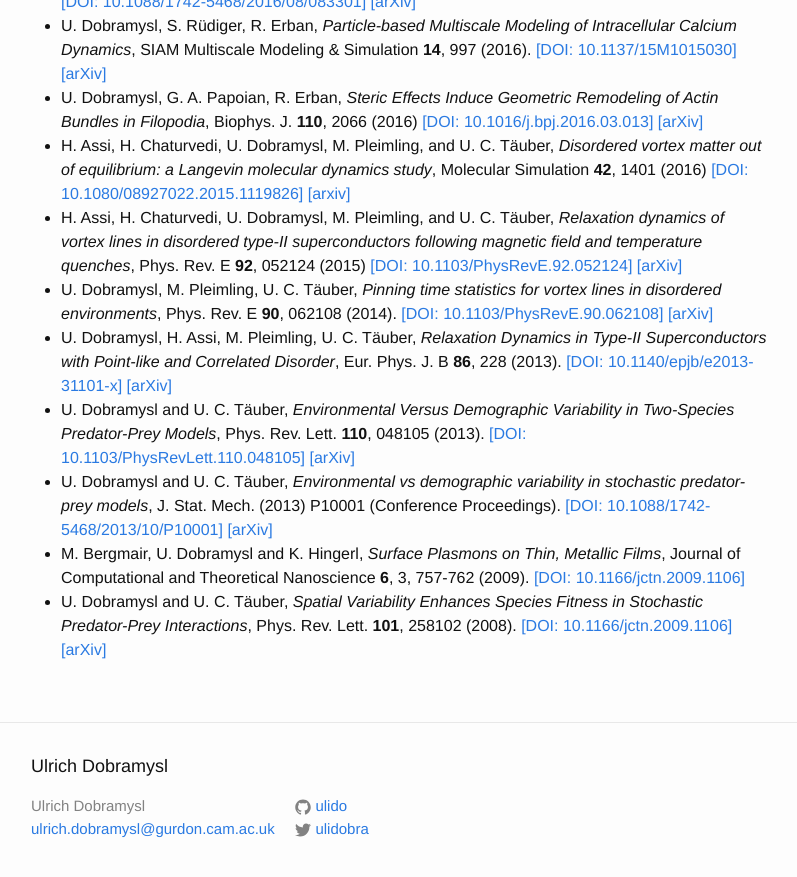
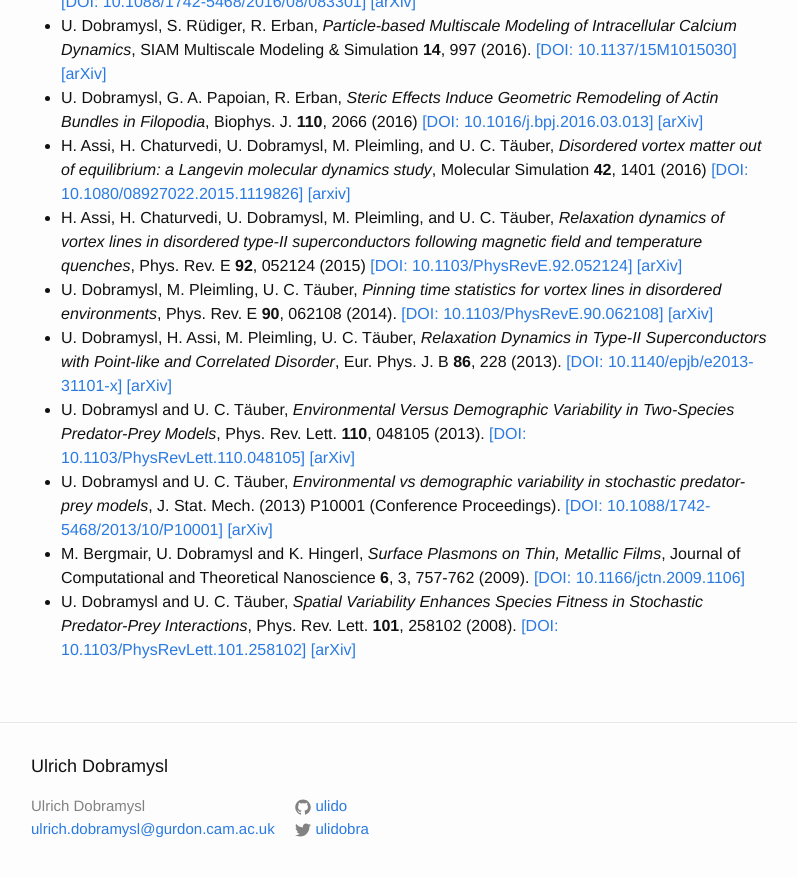
Before and after one commit to ulido/ulido.github.io, a Jekyll site: the page built from 03-publications.md, in a window 1280 px wide and 900 px high, scrolled down 574 px. Shown: the top 877 px of the window, without its empty margins (239-1036 px from the left). Built offline with Jekyll 4.4.1, drawn with Linux system fonts in a browser that asks for light colours.

Commit message:
Fix mistakes in DOIs.

```diff
--- a/03-publications.md
+++ b/03-publications.md
@@ -33,10 +33,10 @@ permalink: /publications/
  Plasmons on Thin, Metallic Films*, Journal of
  Computational and Theoretical
  Nanoscience **6**, 3, 757-762 (2009).
- [[DOI: 10.1166/jctn.2009.1106]](https://doi.org/10.1166/jctn.2009.1106)
+ [[DOI: 10.1166/jctn.2009.1106]](http://www.ingentaconnect.com/content/asp/jctn/2009/00000006/00000003/art00047)
 * U. Dobramysl and U. C. T&auml;uber, *Spatial
  Variability Enhances Species Fitness in Stochastic
  Predator-Prey Interactions*,
  Phys. Rev. Lett. **101**, 258102 (2008).
- [[DOI: 10.1166/jctn.2009.1106]](https://doi.org/10.1166/jctn.2009.1106)
+ [[DOI: 10.1103/PhysRevLett.101.258102]](https://doi.org/10.1103/PhysRevLett.101.258102)
  [[arXiv]](https://arxiv.org/abs/0804.4127)
```
